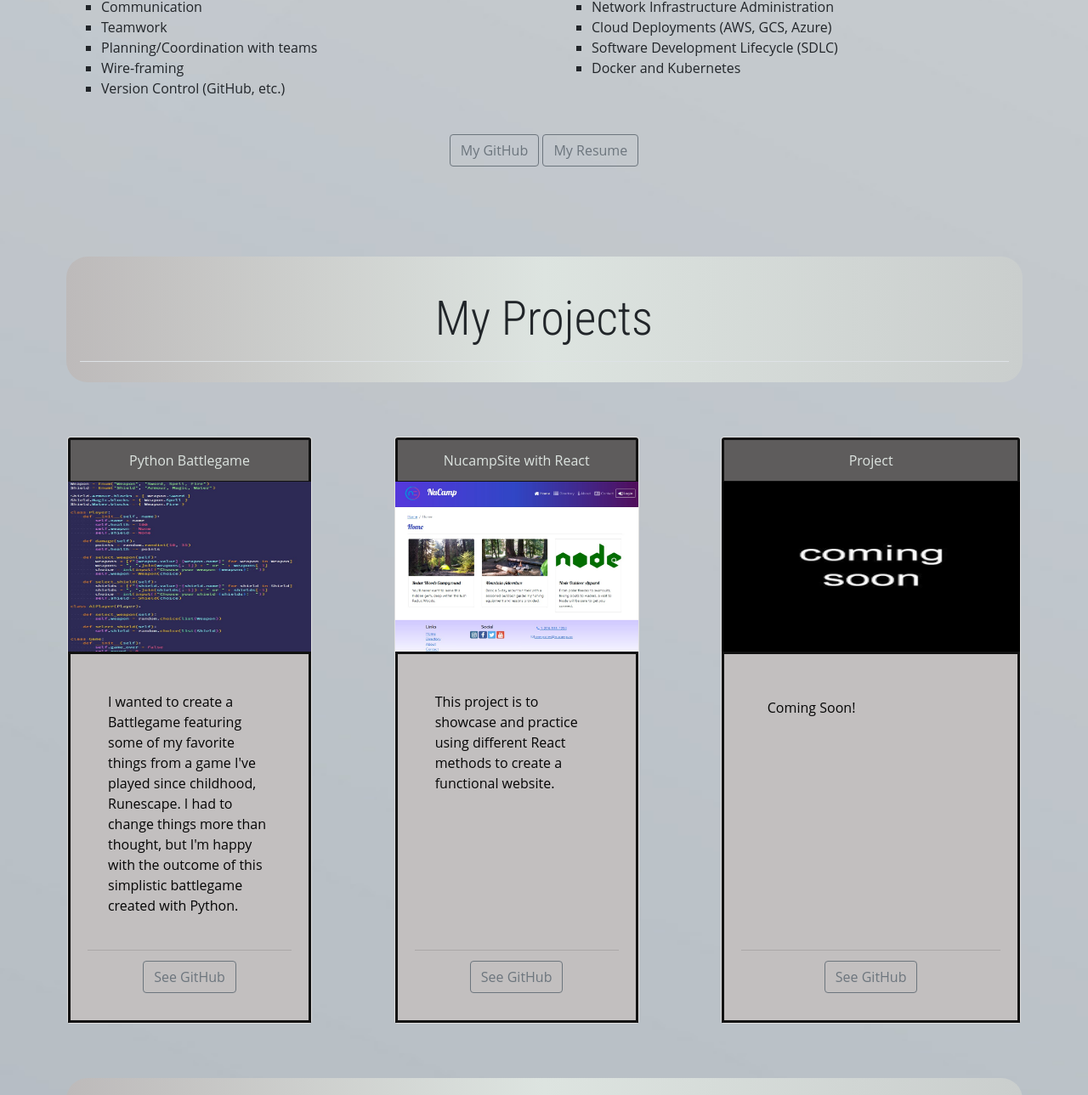
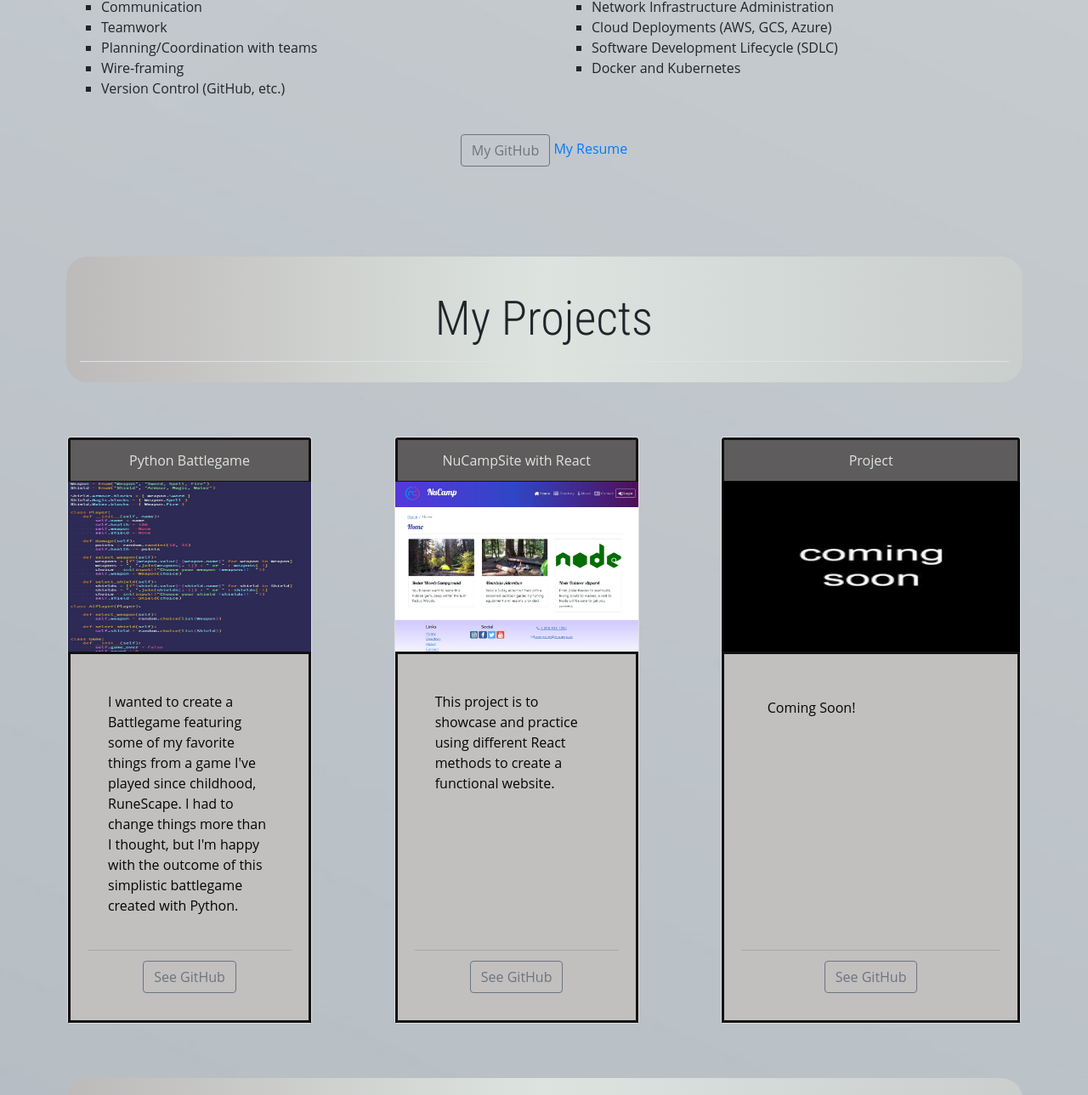
Before and after one commit to KMoussa33/bootstrapPortfolio, a website: page index.html in a window 1280 px wide. Shown: the part 4963-6252 px from the top of the page at 85% size. Drawn offline with nearby package versions, Linux system fonts and the light colour scheme.

Commit message:
Adding content to resume

```diff
--- a/index.html
+++ b/index.html
@@ -325,7 +325,7 @@
             <a href="https://github.com/KMoussa33" class="btn btn-outline-secondary" role="button">
               My GitHub
             </a>
-            <a href="" class="btn btn-outline-secondary" role="button">
+            <a href="https://onedrive.live.com/?cid=BC55235CBDEE68FC&id=BC55235CBDEE68FC%21391838&parId=BC55235CBDEE68FC%216248&o=OneUp" role="button">
               My Resume
             </a>
           </div>
@@ -355,7 +355,7 @@
 					<img src="/img/python_battle.jpg" alt="Project" class="images">
 					<div class="card-body">
 						<p class="card-text">
-							I wanted to create a Battlegame featuring some of my favorite things from a game I've played since childhood, Runescape. I had to change things more than thought, but I'm happy with the outcome of this simplistic battlegame created with Python.
+							I wanted to create a Battlegame featuring some of my favorite things from a game I've played since childhood, RuneScape. I had to change things more than I thought, but I'm happy with the outcome of this simplistic battlegame created with Python.
 						</p>
 						<div class="card-footer">
 							<a href="https://github.com/KMoussa33/Python-battlegame" class="btn btn-outline-secondary stickyB" role="button">See GitHub</a>
@@ -366,7 +366,7 @@
 			<div class="col-md-4">
 				<div class="card" style="width: 18rem;">
           <div class="card-header text-center">
-            NucampSite with React
+            NuCampSite with React
           </div>
 					<img src="/img/nucamp-project.jpg" alt="Project" class="images">
 					<div class="card-body">
```
